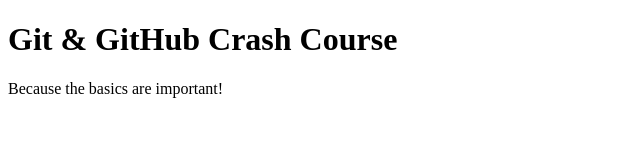
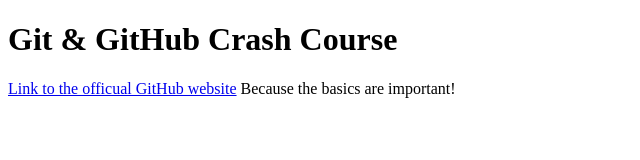
Before and after one commit to franxX123/github-crash-course, a plain HTML site: page index.html in a window 1280 px wide. Shown: the whole page, without its empty margins (0-640 px from the left). Drawn offline with Linux system fonts and the light colour scheme.

Commit message:
added url link to github website

```diff
--- a/index.html
+++ b/index.html
@@ -8,6 +8,9 @@
   </head>
   <body>
     <h1>Git & GitHub Crash Course</h1>
-    <p>Because the basics are important!</p>
+    <p>
+      <a href="https://github.com">Link to the officual GitHub website</a>
+      Because the basics are important!
+    </p>
   </body>
 </html>
```
